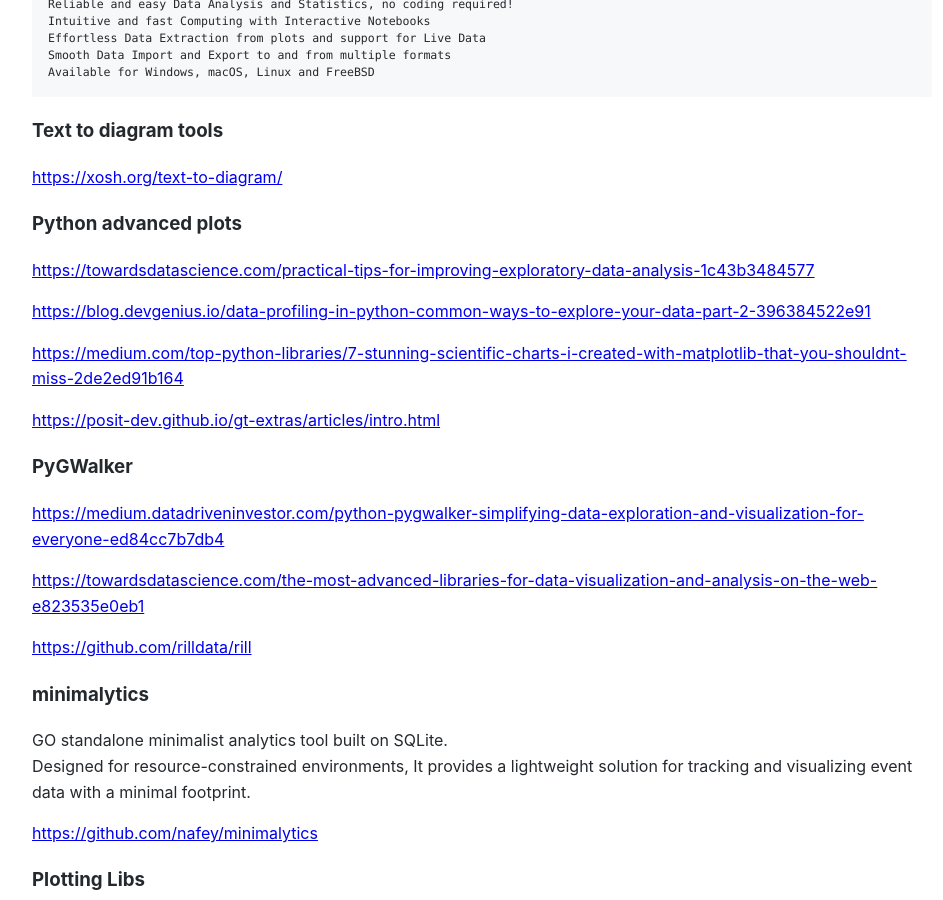
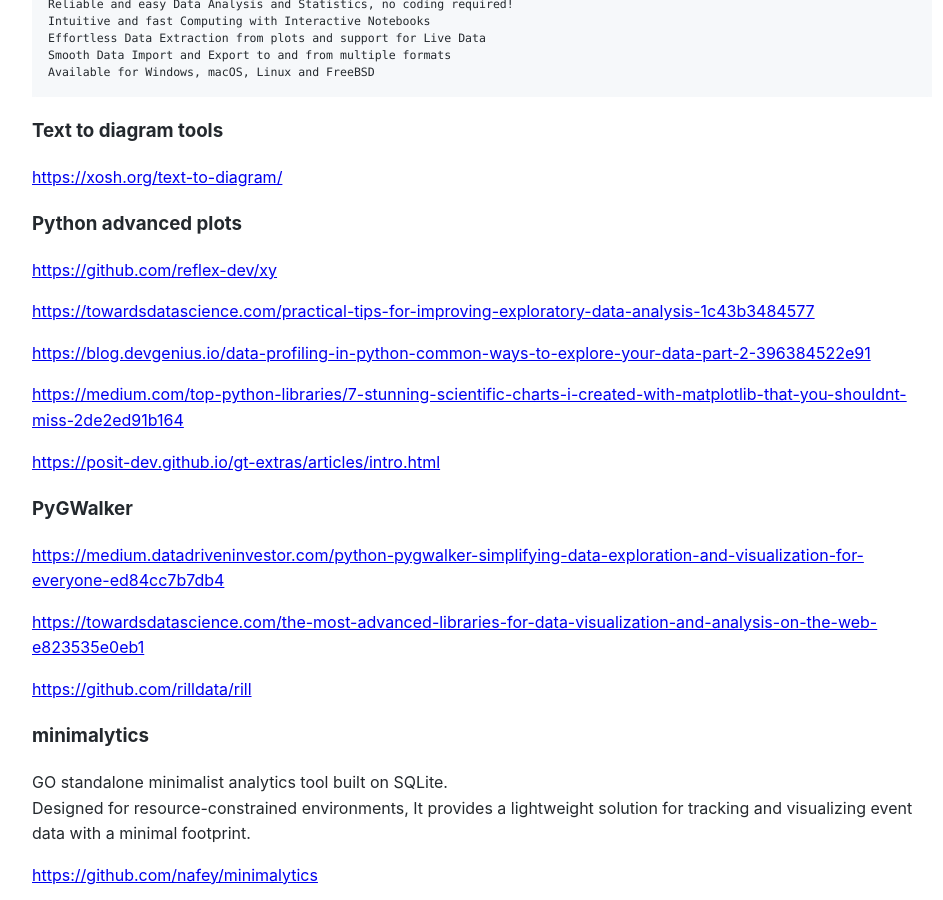
Before and after one commit to Michael-Lubinsky/michael-lubinsky.github.com, a Jekyll site: the page built from plotting/plotting.md, in a window 1280 px wide and 900 px high, scrolled down 1299 px. Shown: the whole window, without its empty margins (158-1101 px from the left). Built offline with Jekyll 4.4.1, drawn with Linux system fonts in a browser that asks for light colours; our own code applies the rules of GitHub Pages for plain Markdown files.

Commit message:
Update plotting.md

```diff
--- a/plotting/plotting.md
+++ b/plotting/plotting.md
@@ -65,6 +65,8 @@
 
 
 ### Python advanced plots
+
+<https://github.com/reflex-dev/xy>
 
 <https://towardsdatascience.com/practical-tips-for-improving-exploratory-data-analysis-1c43b3484577>
 
```
